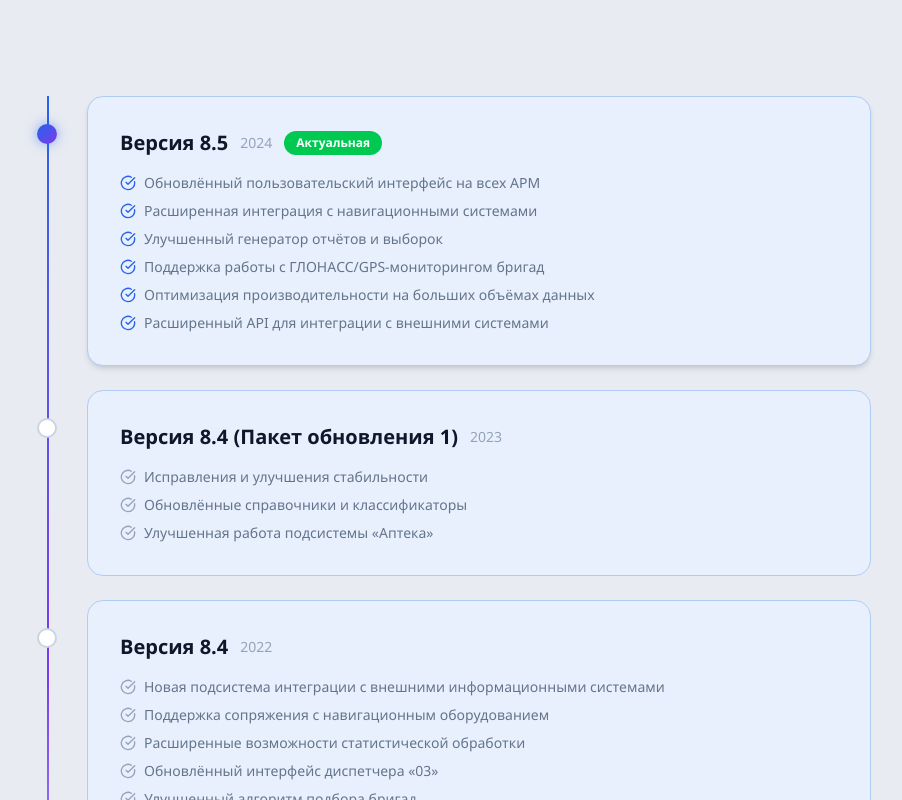
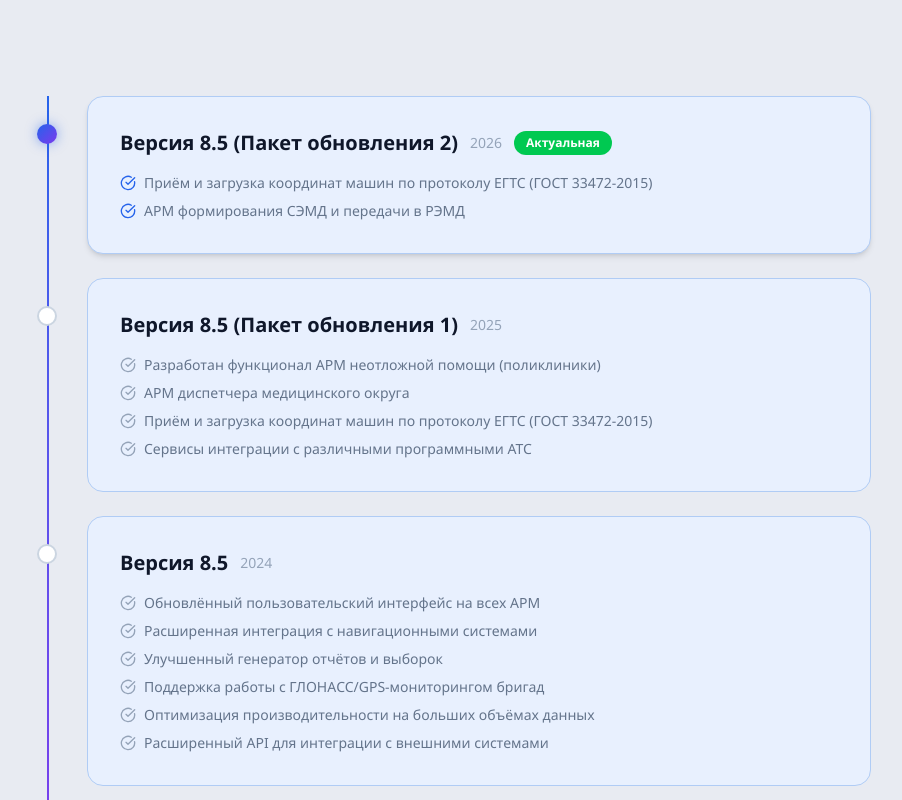
Before and after one commit to Bulka84/adis, a Next.js app: page /versions in a window 1280 px wide. Shown: the part 800-1600 px from the top of the page, without its empty margins (193-1095 px from the left). Built offline with nearby package versions, Linux system fonts and the light colour scheme.

Commit message:
Update versions page timeline

```diff
--- a/src/app/versions/page.tsx
+++ b/src/app/versions/page.tsx
@@ -3,12 +3,28 @@ import { CheckCircle, ArrowRight } from "lucide-react";
 
 export const metadata: Metadata = {
   title: "Версии",
-  description: "История версий ПК «АДИС»: от версии 8.4 до актуальной версии 8.5. Новые возможности и улучшения.",
+  description: "История версий ПК «АДИС»: от версии 8.4 до актуальной версии 8.5 (Пакет обновления 2). Новые возможности и улучшения.",
 };
 
 const versions = [
   {
-    version: "8.5", date: "2024", current: true,
+    version: "8.5 (Пакет обновления 2)", date: "2026", current: true,
+    features: [
+      "Приём и загрузка координат машин по протоколу ЕГТС (ГОСТ 33472-2015)",
+      "АРМ формирования СЭМД и передачи в РЭМД",
+    ],
+  },
+  {
+    version: "8.5 (Пакет обновления 1)", date: "2025", current: false,
+    features: [
+      "Разработан функционал АРМ неотложной помощи (поликлиники)",
+      "АРМ диспетчера медицинского округа",
+      "Приём и загрузка координат машин по протоколу ЕГТС (ГОСТ 33472-2015)",
+      "Cервисы интеграции с различными программными АТС",
+    ],
+  },
+  {
+    version: "8.5", date: "2024", current: false,
     features: [
       "Обновлённый пользовательский интерфейс на всех АРМ",
       "Расширенная интеграция с навигационными системами",
@@ -53,10 +69,10 @@ export default function VersionsPage() {
           </p>
           <div className="flex flex-wrap gap-4">
             {[
-              { value: "8.5", label: "Актуальная версия" },
+              { value: "8.5.2", label: "Актуальная версия" },
               { value: "34", label: "года развития" },
-              { value: "5", label: "мажорных релизов" },
-              { value: "6+", label: "новых функций в 8.5" },
+              { value: "7", label: "версий в истории" },
+              { value: "2", label: "обновления 8.5" },
             ].map((item) => (
               <div key={item.label} className="bg-white/5 backdrop-blur-sm border border-white/10 rounded-2xl px-6 py-4 text-center">
                 <div className="text-3xl font-extrabold text-white mb-1">{item.value}</div>
```
